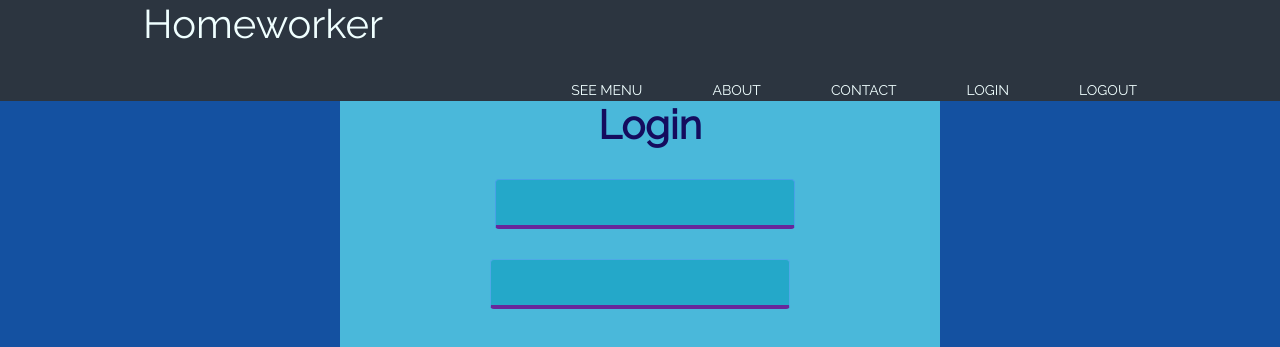
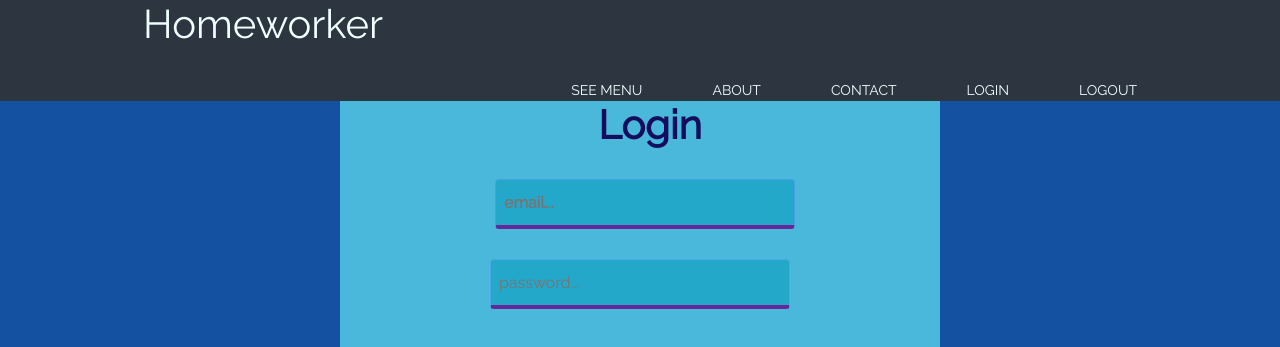
Before and after one commit to light-in-night/homeworker, a React (Create React App) app in the folder front/: page /login in a window 1280 px wide. Shown: the top 347 px of the page. Built offline with nearby package versions, Linux system fonts and the light colour scheme; a web font is replaced by a local one.

Commit message:
minor fix

```diff
--- a/front/src/components/Login.js
+++ b/front/src/components/Login.js
@@ -64,8 +64,8 @@ class Login extends Component {
 <form onSubmit={this.login.bind(this)} class="formaa">
 <div class="box">
 <h1 class="log">Login</h1>
-<input type="email" name="email"   class="email"  onChange={this.handleEmailChange.bind(this)} required /> <br></br>
-<input type="password" name="password"   onChange={this.handlePasswordChange.bind(this)}  class="password"  required />
+<input type="email" name="email"   class="email"  onChange={this.handleEmailChange.bind(this)} placeholder="email..." required /> <br></br>
+<input type="password" name="password"  placeholder="password..." onChange={this.handlePasswordChange.bind(this)}  class="password"  required />
 
 <button type="submit"  class="btn">Login</button>
 
```
